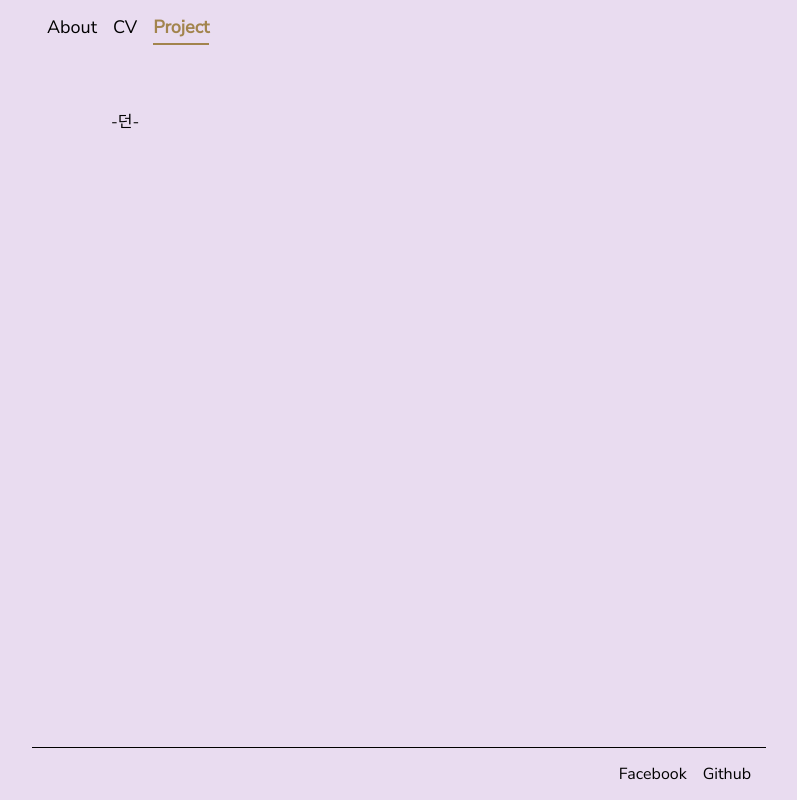
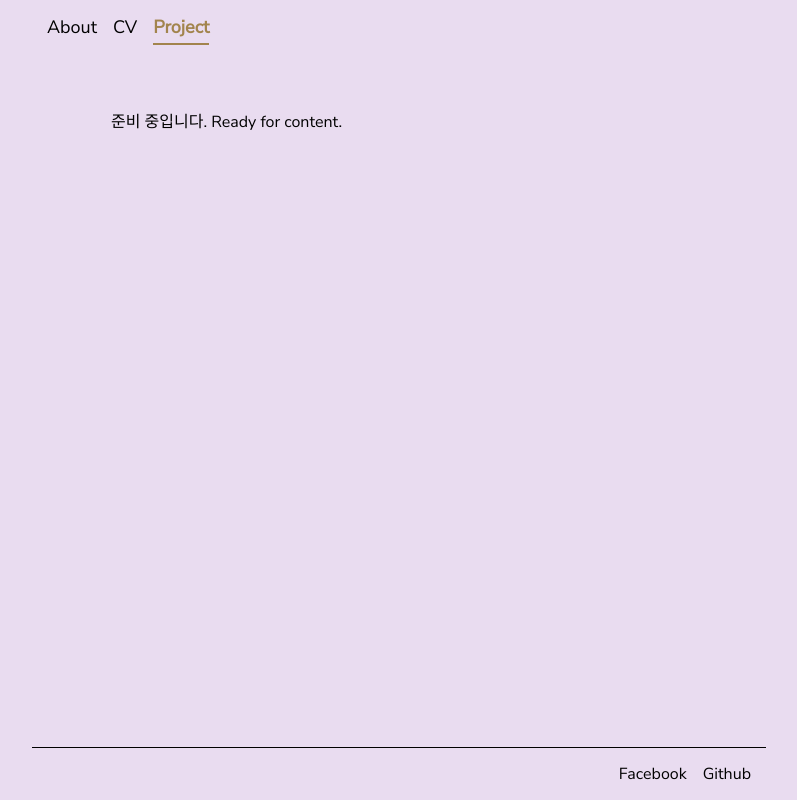
Before and after one commit to emscb/emscb_blog, a React (Create React App) app: page /project/dnfspa in a window 1280 px wide. Shown: the whole page, without its empty margins (241-1038 px from the left). Built offline with nearby package versions, Linux system fonts and the light colour scheme.

Commit message:
프로젝트 준비 중 문구 추가

```diff
--- a/src/components/projects/Dnfspa.js
+++ b/src/components/projects/Dnfspa.js
@@ -3,7 +3,7 @@ import React from 'react';
 const Dnfspa = () => {
 	return (
 		<div>
-			-던-
+			준비 중입니다. Ready for content.
 		</div>
 	);
 };
--- a/src/components/projects/Sleeptionary.js
+++ b/src/components/projects/Sleeptionary.js
@@ -3,7 +3,7 @@ import React from 'react';
 const Sleeptionary = () => {
 	return (
 		<div>
-			-쿨-
+			준비 중입니다. Ready for content.
 		</div>
 	);
 };
```
